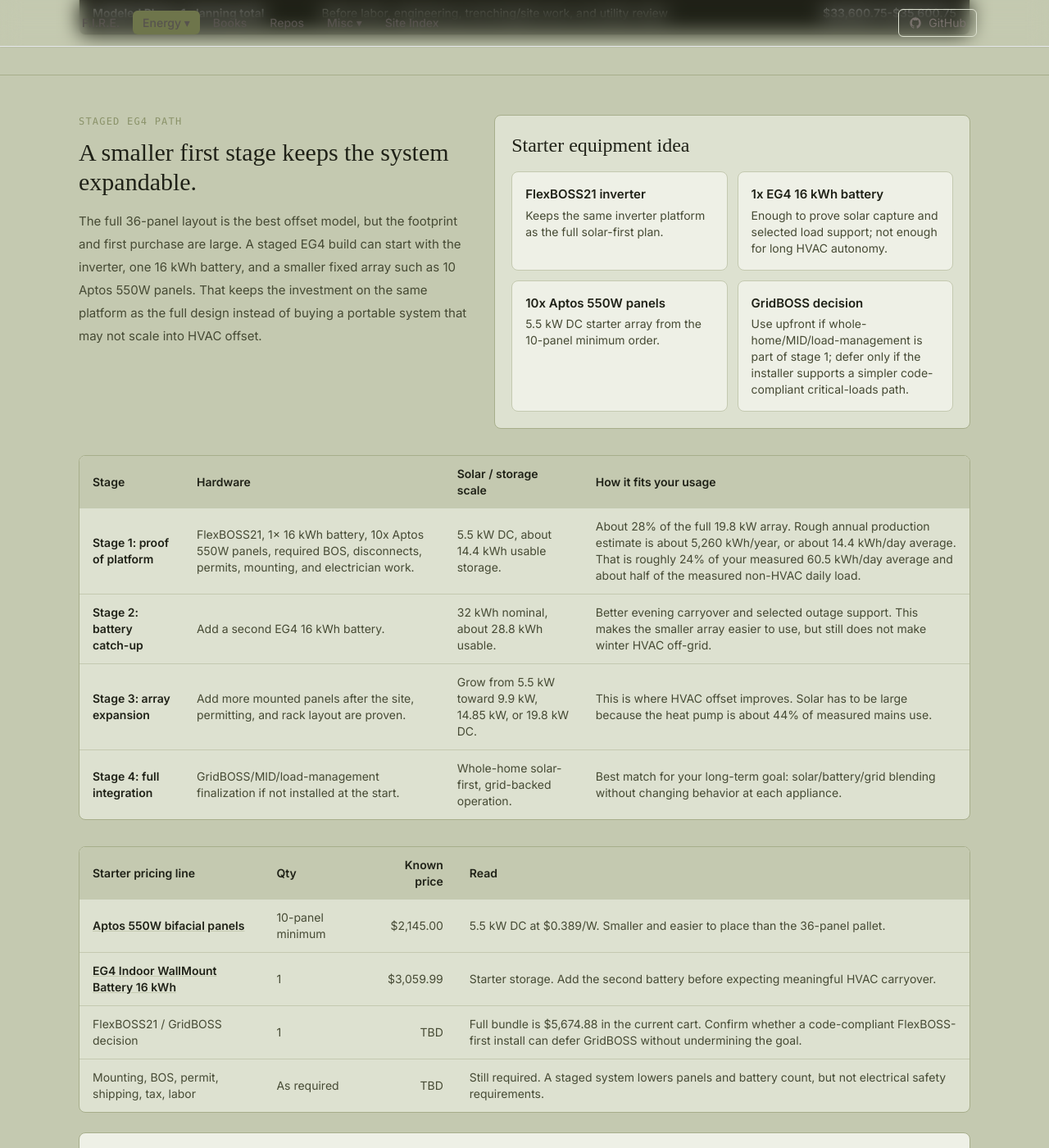
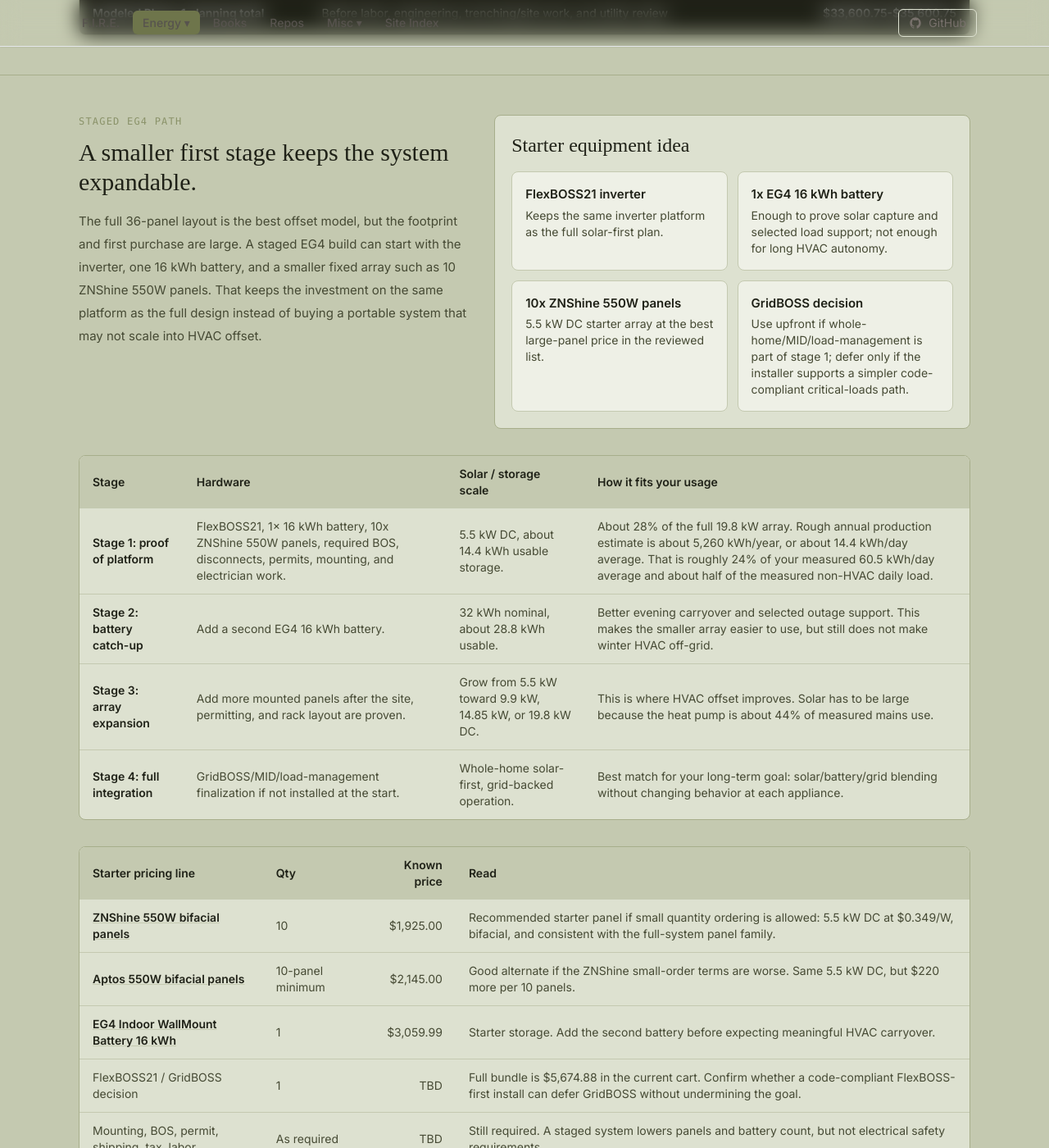
Before and after one commit to techmore/techmore.github.io, a Jekyll site: the page built from pages/energy-monitoring/solar.html, in a window 1280 px wide and 1400 px high, scrolled down 2027 px. Shown: the whole window at 82% size. Built offline with Jekyll 4.4.1, drawn with Linux system fonts in a browser that asks for light colours; nearby versions of some CDN libraries; some web fonts are replaced; some of the changed text lies outside the part shown.

Commit message:
Refine staged EG4 panel choice

```diff
--- a/pages/energy-monitoring/solar.html
+++ b/pages/energy-monitoring/solar.html
@@ -198,7 +198,7 @@ title: Solar Offset - Techmore
         <p class="font-mono text-xs tracking-widest uppercase text-olive-500">Staged EG4 path</p>
         <h2 class="mt-3 text-3xl text-olive-950">A smaller first stage keeps the system expandable.</h2>
         <p class="mt-4 text-olive-800 leading-7">
-          The full 36-panel layout is the best offset model, but the footprint and first purchase are large. A staged EG4 build can start with the inverter, one 16 kWh battery, and a smaller fixed array such as 10 Aptos 550W panels. That keeps the investment on the same platform as the full design instead of buying a portable system that may not scale into HVAC offset.
+          The full 36-panel layout is the best offset model, but the footprint and first purchase are large. A staged EG4 build can start with the inverter, one 16 kWh battery, and a smaller fixed array such as 10 ZNShine 550W panels. That keeps the investment on the same platform as the full design instead of buying a portable system that may not scale into HVAC offset.
         </p>
       </div>
       <div class="rounded-lg border border-olive-400 bg-olive-200 p-5">
@@ -213,8 +213,8 @@ title: Solar Offset - Techmore
             <p class="mt-1 text-sm text-olive-800">Enough to prove solar capture and selected load support; not enough for long HVAC autonomy.</p>
           </div>
           <div class="rounded-lg border border-olive-300 bg-olive-100 p-4">
-            <p class="font-semibold text-olive-950">10x Aptos 550W panels</p>
-            <p class="mt-1 text-sm text-olive-800">5.5 kW DC starter array from the 10-panel minimum order.</p>
+            <p class="font-semibold text-olive-950">10x ZNShine 550W panels</p>
+            <p class="mt-1 text-sm text-olive-800">5.5 kW DC starter array at the best large-panel price in the reviewed list.</p>
           </div>
           <div class="rounded-lg border border-olive-300 bg-olive-100 p-4">
             <p class="font-semibold text-olive-950">GridBOSS decision</p>
@@ -237,7 +237,7 @@ title: Solar Offset - Techmore
         <tbody class="divide-y divide-olive-300 text-olive-800">
           <tr>
             <td class="px-4 py-3 font-semibold text-olive-950">Stage 1: proof of platform</td>
-            <td class="px-4 py-3">FlexBOSS21, 1x 16 kWh battery, 10x Aptos 550W panels, required BOS, disconnects, permits, mounting, and electrician work.</td>
+            <td class="px-4 py-3">FlexBOSS21, 1x 16 kWh battery, 10x ZNShine 550W panels, required BOS, disconnects, permits, mounting, and electrician work.</td>
             <td class="px-4 py-3">5.5 kW DC, about 14.4 kWh usable storage.</td>
             <td class="px-4 py-3">About 28% of the full 19.8 kW array. Rough annual production estimate is about 5,260 kWh/year, or about 14.4 kWh/day average. That is roughly 24% of your measured 60.5 kWh/day average and about half of the measured non-HVAC daily load.</td>
           </tr>
@@ -275,10 +275,16 @@ title: Solar Offset - Techmore
         </thead>
         <tbody class="divide-y divide-olive-300 text-olive-800">
           <tr>
+            <td class="px-4 py-3"><a class="font-semibold text-olive-950 underline decoration-olive-300 hover:text-olive-700" href="https://signaturesolar.com/znshine-550w-bifacial-solar-panel/">ZNShine 550W bifacial panels</a></td>
+            <td class="px-4 py-3">10</td>
+            <td class="px-4 py-3 text-right">$1,925.00</td>
+            <td class="px-4 py-3">Recommended starter panel if small quantity ordering is allowed: 5.5 kW DC at $0.349/W, bifacial, and consistent with the full-system panel family.</td>
+          </tr>
+          <tr>
             <td class="px-4 py-3"><a class="font-semibold text-olive-950 underline decoration-olive-300 hover:text-olive-700" href="https://signaturesolar.com/aptos-550w-bifacial-solar-panels-black-up-to-688w-with-bifacial-gain-dna-144-bf10-550w-dg/">Aptos 550W bifacial panels</a></td>
             <td class="px-4 py-3">10-panel minimum</td>
             <td class="px-4 py-3 text-right">$2,145.00</td>
-            <td class="px-4 py-3">5.5 kW DC at $0.389/W. Smaller and easier to place than the 36-panel pallet.</td>
+            <td class="px-4 py-3">Good alternate if the ZNShine small-order terms are worse. Same 5.5 kW DC, but $220 more per 10 panels.</td>
           </tr>
           <tr>
             <td class="px-4 py-3"><a class="font-semibold text-olive-950 underline decoration-olive-300 hover:text-olive-700" href="https://signaturesolar.com/eg4-indoor-wallmount-battery-48v-314ah-16kwh-indoor-heated-ul1973-ul9540a/">EG4 Indoor WallMount Battery 16 kWh</a></td>
@@ -297,6 +303,51 @@ title: Solar Offset - Techmore
             <td class="px-4 py-3">As required</td>
             <td class="px-4 py-3 text-right">TBD</td>
             <td class="px-4 py-3">Still required. A staged system lowers panels and battery count, but not electrical safety requirements.</td>
+          </tr>
+        </tbody>
+      </table>
+    </div>
+
+    <div class="mt-8 overflow-x-auto rounded-lg border border-olive-400 bg-olive-200">
+      <table class="w-full min-w-[820px] text-left text-sm">
+        <thead class="bg-olive-300 text-olive-950">
+          <tr>
+            <th class="px-4 py-3 font-semibold">Reviewed panel</th>
+            <th class="px-4 py-3 font-semibold">10-panel array</th>
+            <th class="px-4 py-3 font-semibold text-right">10-panel cost</th>
+            <th class="px-4 py-3 font-semibold">Decision</th>
+          </tr>
+        </thead>
+        <tbody class="divide-y divide-olive-300 text-olive-800">
+          <tr class="bg-olive-100">
+            <td class="px-4 py-3 font-semibold text-olive-950">ZNShine 550W bifacial</td>
+            <td class="px-4 py-3">5.5 kW DC</td>
+            <td class="px-4 py-3 text-right">$1,925</td>
+            <td class="px-4 py-3">Best staged pick if available in small quantity: strong output, bifacial ground-mount upside, and lowest cost among the 550W options.</td>
+          </tr>
+          <tr>
+            <td class="px-4 py-3 font-semibold text-olive-950">Aptos 550W bifacial</td>
+            <td class="px-4 py-3">5.5 kW DC</td>
+            <td class="px-4 py-3 text-right">$2,145</td>
+            <td class="px-4 py-3">Good alternate with a clear 10-panel minimum; costs $220 more for the same nameplate size.</td>
+          </tr>
+          <tr>
+            <td class="px-4 py-3 font-semibold text-olive-950">Jinko 460W bifacial</td>
+            <td class="px-4 py-3">4.6 kW DC</td>
+            <td class="px-4 py-3 text-right">$1,702</td>
+            <td class="px-4 py-3">Reasonable if smaller panels fit the site better, but the lower array size weakens HVAC offset.</td>
+          </tr>
+          <tr>
+            <td class="px-4 py-3 font-semibold text-olive-950">Peimar 450W monofacial</td>
+            <td class="px-4 py-3">4.5 kW DC</td>
+            <td class="px-4 py-3 text-right">$1,530</td>
+            <td class="px-4 py-3">Cheaper upfront, but loses bifacial ground-mount upside and gives less production.</td>
+          </tr>
+          <tr>
+            <td class="px-4 py-3 font-semibold text-olive-950">Boviet / Phono / URE 385-390W monofacial</td>
+            <td class="px-4 py-3">3.85-3.9 kW DC</td>
+            <td class="px-4 py-3 text-right">~$1,078-$1,092</td>
+            <td class="px-4 py-3">Lowest panel cost, but too small for the HVAC-offset goal unless the site or budget forces a very small first stage.</td>
           </tr>
         </tbody>
       </table>
```
